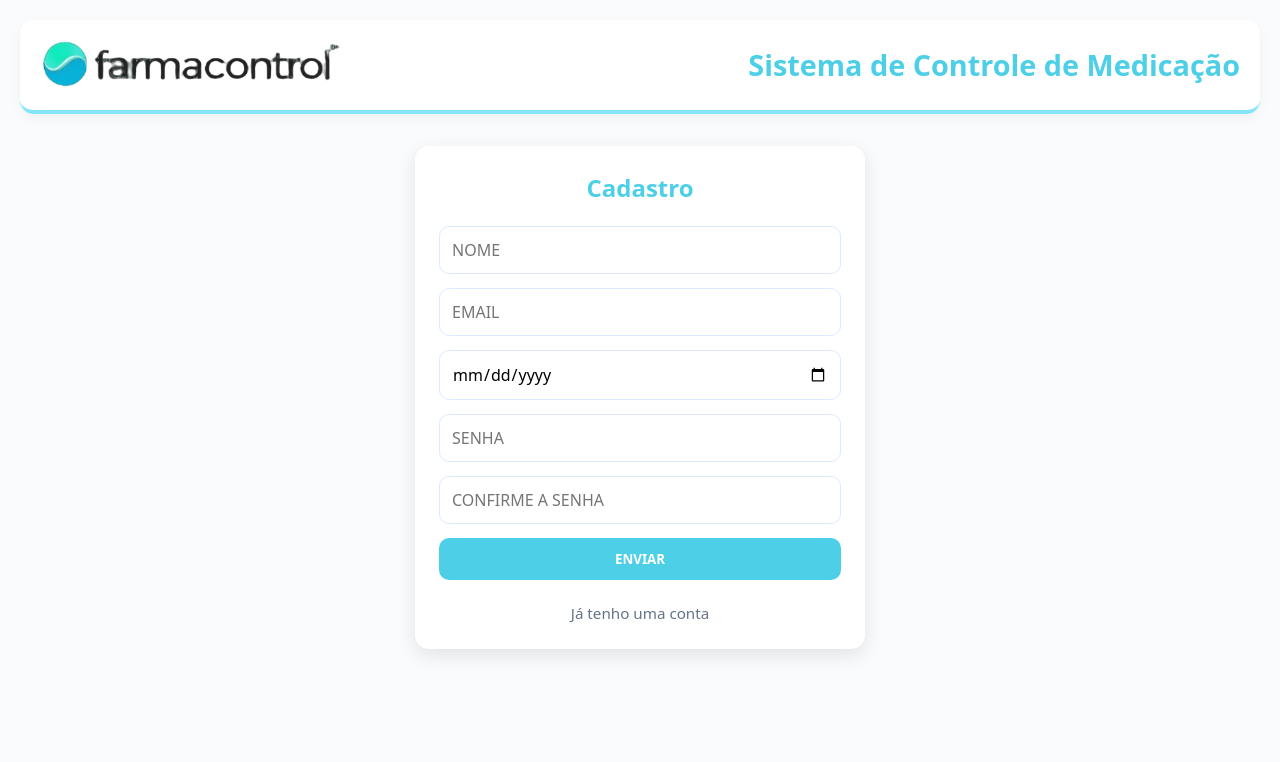
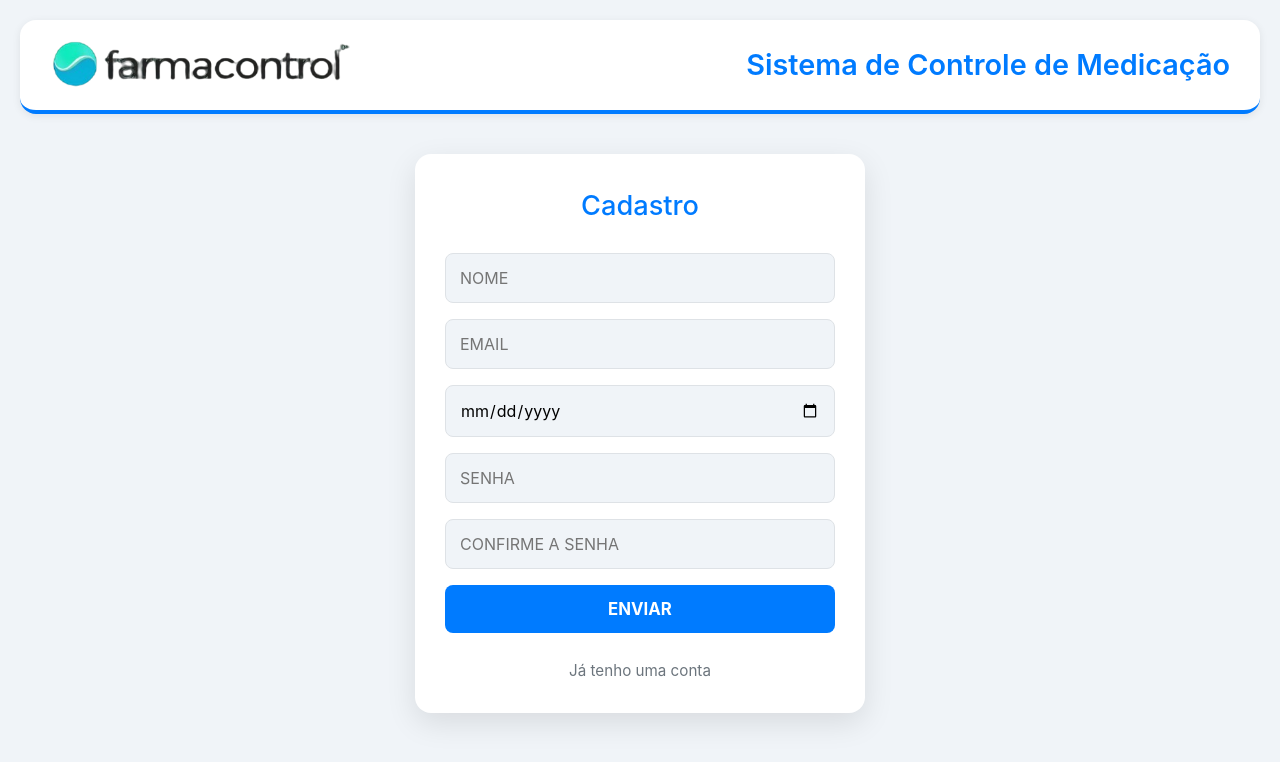
Before and after one commit to silvax-rafael/trabalhofinal, a PHP site: page / in a window 1280 px wide. Shown: the top 762 px of the page. Run offline with PHP 8.4, Linux system fonts and the light colour scheme.

Commit message:
atualizando

```diff
--- a/index.css
+++ b/index.css
@@ -1,30 +1,57 @@
-/* ===== Reset ===== */
+/* ===== Variáveis CSS (Cores e Estética Aprimoradas) ===== */
+:root {
+  /* Nova Paleta de Cores */
+  --color-accent: #007bff; /* Azul Principal vibrante (Bootstrap primary blue) */
+  --color-secondary: #00bfff; /* Um azul mais claro para bordas/sombras (Sky Blue) */
+  --color-background: #f0f4f8; /* Fundo do body (Cinza muito claro/quente) */
+  --color-white: #fff;
+  --color-text-dark: #212529; /* Texto principal (Preto mais suave) */
+  --color-text-medium: #6c757d; /* Cor do link (Cinza médio) */
+  --color-border-light: #dee2e6; /* Borda do input (Cinza claro) */
+
+  /* Espaçamentos e Medidas */
+  --spacing-default: 1rem;
+  --radius-default: 8px; /* Ligeiramente mais arredondado */
+  --radius-large: 16px; /* Aumentei um pouco para um visual mais suave */
+  /* Sombras mais sutis e com maior dispersão */
+  --shadow-sm: 0 2px 8px rgba(0,0,0,0.08);
+  --shadow-md: 0 10px 30px rgba(0,0,0,0.1); /* Sombra principal mais "elevada" */
+}
+
+/* ===== Reset e Body ===== */
 * {
   margin: 0;
   padding: 0;
   box-sizing: border-box;
-  font-family: system-ui, sans-serif;
+  font-family: -apple-system, BlinkMacSystemFont, "Segoe UI", Roboto, Helvetica, Arial, sans-serif, "Apple Color Emoji", "Segoe UI Emoji", "Segoe UI Symbol";
 }
 
 body {
-  background: #f9fbfc;
-  color: #1e293b;
-  line-height: 1.5;
+  background: var(--color-background);
+  color: var(--color-text-dark);
+  line-height: 1.6; /* Aumentei para melhorar a legibilidade */
   padding: 20px;
 }
 
-/* ===== Header ===== */
+/* ===== Header (Mais Elegante) ===== */
 header {
   display: flex;
   justify-content: space-between;
   align-items: center;
-  flex-wrap: wrap; /* quebra em telas pequenas */
-  background: #fff;
-  padding: 20px;
-  margin-bottom: 32px;
-  border-bottom: 4px solid #85E4F8;
-  border-radius: 14px;
-  box-shadow: 0 4px 12px rgba(0,0,0,0.05);
+  flex-wrap: wrap;
+
+  background: var(--color-white);
+  padding: 20px 30px; /* Mais padding horizontal */
+  margin-bottom: 40px; /* Aumentei o espaçamento */
+  border-bottom: 4px solid var(--color-accent); /* Borda sólida com a cor principal */
+  border-radius: var(--radius-large);
+  box-shadow: var(--shadow-sm);
+
+  transition: box-shadow 0.3s ease;
+}
+
+header:hover {
+    box-shadow: 0 4px 15px rgba(0,0,0,0.1); /* Leve elevação no hover */
 }
 
 header img {
@@ -34,100 +61,118 @@ header img {
 
 header .titulo {
   font-size: 1.8rem;
-  color: #4dcfe8;
+  font-weight: 600; /* Mais destaque */
+  color: var(--color-accent);
 }
 
-/* ===== Main ===== */
+/* ===== Main - Container Principal (Foco) ===== */
 main {
   max-width: 450px;
   margin: 0 auto;
-  background: #fff;
-  padding: 24px;
-  border-radius: 14px;
-  box-shadow: 0 6px 20px rgba(0,0,0,0.1);
+
+  background: var(--color-white);
+  padding: 30px; /* Mais padding interno */
+  border-radius: var(--radius-large);
+  box-shadow: var(--shadow-md);
+
+  transition: transform 0.3s ease, box-shadow 0.3s ease;
 }
 
 .titulo2 {
   text-align: center;
-  font-size: 1.5rem;
-  margin-bottom: 20px;
-  color: #4dcfe8;
+  font-size: 1.7rem; /* Ligeiramente maior */
+  font-weight: 500;
+  margin-bottom: 25px;
+  color: var(--color-accent);
 }
 
-/* ===== Form ===== */
+/* ===== Form e Input (Design de Campos Moderno) ===== */
 form.box {
   display: flex;
   flex-direction: column;
-  gap: 14px;
-}
-
-form label {
-  display: flex;
+  gap: 16px; /* Aumentei o espaço entre os campos */
 }
 
 form input {
   width: 100%;
-  padding: 12px;
-  border: 1px solid #dbeafe;
-  border-radius: 10px;
+  padding: 14px; /* Mais padding interno para altura */
+
+  border: 1px solid var(--color-border-light);
+  border-radius: var(--radius-default);
+
   font-size: 1rem;
   outline: none;
-  transition: border 0.2s, box-shadow 0.2s;
+  background-color: var(--color-background); /* Fundo sutilmente cinza */
+  transition: border-color 0.3s, box-shadow 0.3s, background-color 0.3s;
 }
 
 form input:focus {
-  border-color: #85E4F8;
-  box-shadow: 0 0 0 3px rgba(133, 228, 248, 0.4);
+  border-color: var(--color-accent);
+  /* Sombra de foco com a cor principal */
+  box-shadow: 0 0 0 3px rgba(0, 123, 255, 0.25);
+  background-color: var(--color-white); /* Fundo volta para branco no foco */
 }
 
-/* ===== Botão ===== */
+/* ===== Botão (Destaque Principal) ===== */
 form button {
-  padding: 12px;
-  background: #4dcfe8;
-  color: #fff;
+  padding: 14px;
+
+  background: var(--color-accent);
+  color: var(--color-white);
+
   font-weight: bold;
+  font-size: 1.05rem; /* Levemente maior */
   border: none;
-  border-radius: 10px;
+  border-radius: var(--radius-default);
   cursor: pointer;
-  transition: background 0.2s;
+  transition: background 0.2s, transform 0.1s, box-shadow 0.2s;
 }
 
 form button:hover {
-  background: #33b9d4;
+  background: #0056b3; /* Tom de azul mais escuro no hover */
+  box-shadow: 0 4px 10px rgba(0, 123, 255, 0.3);
 }
 
-/* ===== Link ===== */
+form button:active {
+  transform: translateY(1px);
+}
+
+/* ===== Link (Integrado) ===== */
 form a {
   text-align: center;
-  color: #64748b;
+  color: var(--color-text-medium);
   font-size: 0.95rem;
   text-decoration: none;
-  margin-top: 8px;
+  margin-top: 10px; /* Mais espaço */
+  cursor: pointer;
+  transition: color 0.2s;
 }
 
 form a:hover {
-  color: #4dcfe8;
+  color: var(--color-accent);
+  text-decoration: underline; /* Adiciona underline no hover para maior clareza */
 }
 
-/* ===== Responsividade ===== */
+/* ===== Responsividade (Ajustes de padding e fonte) ===== */
 @media (max-width: 768px) {
   header {
     flex-direction: column;
     text-align: center;
-    gap: 12px;
+    gap: 15px;
+    margin-bottom: 25px;
   }
 
   header img {
-    height: 40px;
+    height: 45px;
   }
 
   header .titulo {
-    font-size: 1.5rem;
+    font-size: 1.6rem;
   }
 
   main {
     max-width: 90%;
-    padding: 20px;
+    padding: 25px;
   }
 }
 
@@ -137,15 +182,15 @@ form a:hover {
   }
 
   header .titulo {
-    font-size: 1.3rem;
+    font-size: 1.4rem;
   }
 
   .titulo2 {
-    font-size: 1.2rem;
+    font-size: 1.5rem;
   }
 
   form input, form button {
-    font-size: 0.9rem;
-    padding: 10px;
+    font-size: 0.95rem;
+    padding: 12px;
   }
 }
--- a/index.php
+++ b/index.php
@@ -37,7 +37,7 @@ if ($_SERVER['REQUEST_METHOD'] === 'POST') {
 
             if ($stmt->execute()) {
                 // Redireciona após cadastro bem-sucedido
-                header("Location: loginform.php");
+                header("Location: trabalhofinal/loginform.php");
                 exit;
             } else {
                 $erro = "Erro ao cadastrar: " . $stmt->error;
```
